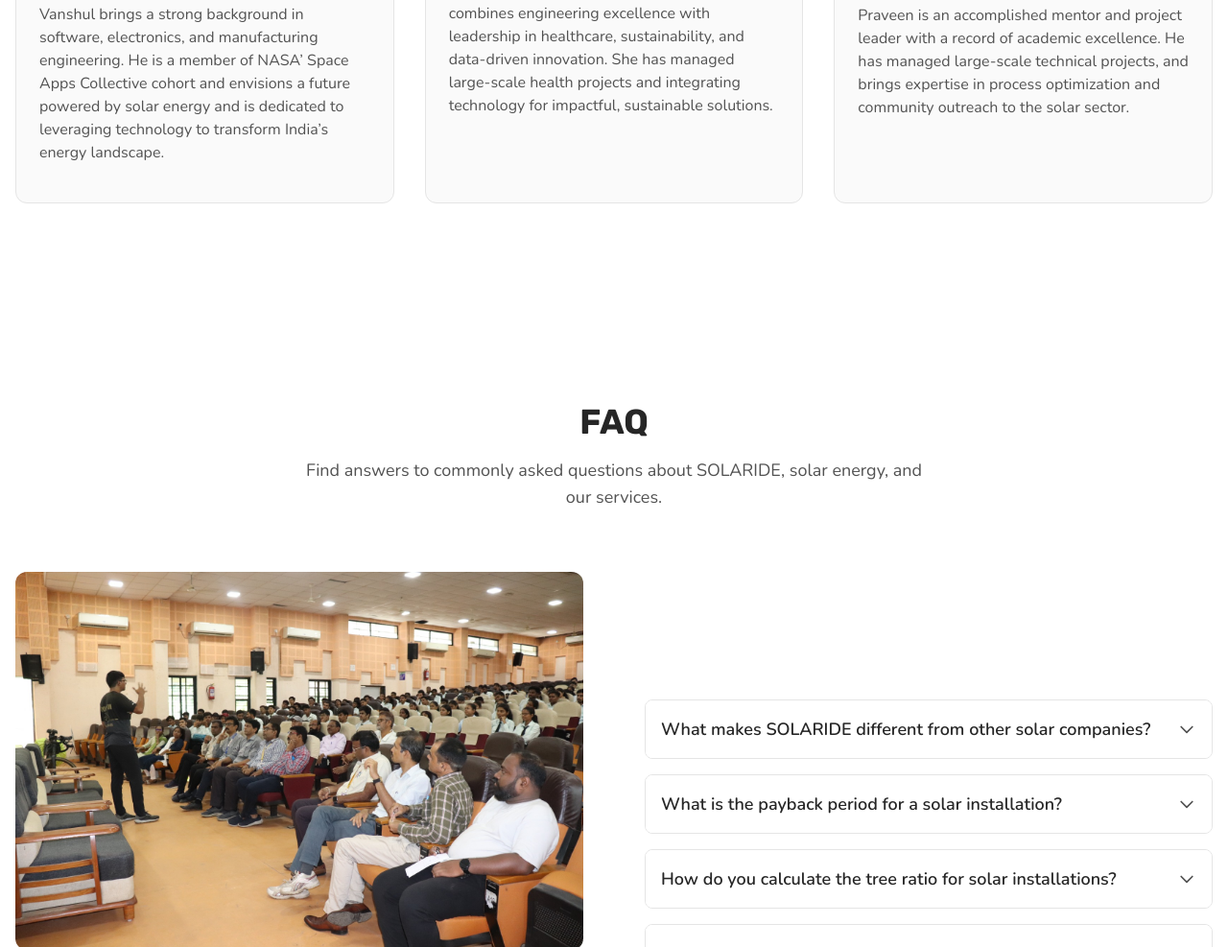
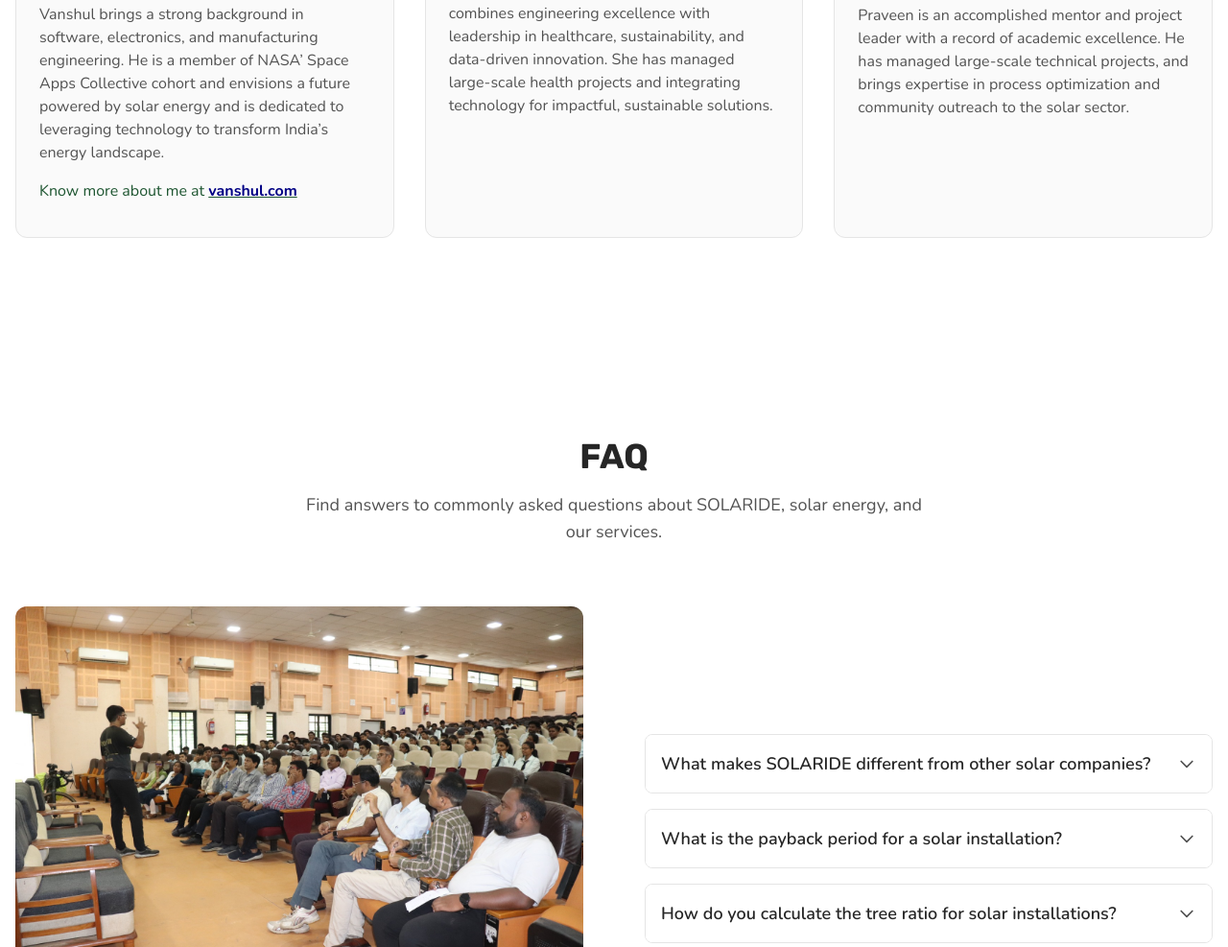
Before and after one commit to Nitin0000/solaride, a plain HTML site: page index.html in a window 1280 px wide. Shown: the part 5100-6087 px from the top of the page at 96% size. Drawn offline with nearby package versions, Linux system fonts and the light colour scheme.

Commit message:
Update index.html

```diff
--- a/index.html
+++ b/index.html
@@ -1457,7 +1457,7 @@
               <div class="order-1 lg:order-2">
                 <div
                   class="relative h-64 md:h-[500px] rounded-xl overflow-hidden border border-neutral-200 sm: h-68 h-[420px]">
-                  <img  src="images/People/pankaj.jpeg" alt="Pankaj from SOLARIDE reading about renewable energy"
+                  <img src="images/People/pankaj.jpeg" alt="Pankaj from SOLARIDE reading about renewable energy"
                     onerror="this.onerror=null; this.src='https://placehold.co/600x400/1E5631/FDB813?text=SOLARIDE+Founder'"
                     class="w-full h-[500px] object-cover sm: h-[300px]">
                 </div>
@@ -1483,6 +1483,8 @@
                     manufacturing engineering. He is a member of NASA’ Space Apps Collective cohort and envisions a
                     future powered by solar energy and is dedicated to leveraging technology to transform India’s energy
                     landscape.</p>
+                  <p class="text-[#1E5631] mb-3">Know more about me at <a href="https://vanshul.com" target="_blank"
+                      rel="noopener"><u><b style="color:rgb(0, 0, 132)">vanshul.com</b></u></a></p>
                   <!-- <button class="team-detail-btn" data-member="vanshul">
               <span class="text-[#065f46] hover:text-[#1E5631] transition-colors duration-300 flex items-center">
                 View Profile
@@ -2012,9 +2014,7 @@
             <div class="grid grid-cols-1 lg:grid-cols-2 gap-16 items-center mb-16">
               <div>
                 <div class="relative rounded-xl overflow-hidden">
-                  <img
-                    src="images/inspirationPic.jpg"
-                    alt="Professional discussing solar energy solutions"
+                  <img src="images/inspirationPic.jpg" alt="Professional discussing solar energy solutions"
                     onerror="this.onerror=null; this.src='https://placehold.co/600x400/1E5631/FDB813?text=SOLARIDE+FAQ'"
                     width="5760" height="3840" class="w-full h-auto object-cover">
                   <!-- <p class="text-xs text-neutral-500 absolute bottom-2 right-3">Photo by Brooke Lark</p> -->
@@ -2902,9 +2902,7 @@
 
               <div class="order-1 lg:order-2">
                 <div class="relative rounded-xl overflow-hidden shadow-sm border border-neutral-200 mb-8">
-                  <img
-                    src="images/solarInstall.png"
-                    alt="Professional SOLARIDE team member ready to assist you"
+                  <img src="images/solarInstall.png" alt="Professional SOLARIDE team member ready to assist you"
                     onerror="this.onerror=null; this.src='https://placehold.co/600x400/1E5631/FDB813?text=SOLARIDE+Contact'"
                     width="5066" height="3377" class="w-full h-64 md:h-80 object-cover">
                 </div>
```
